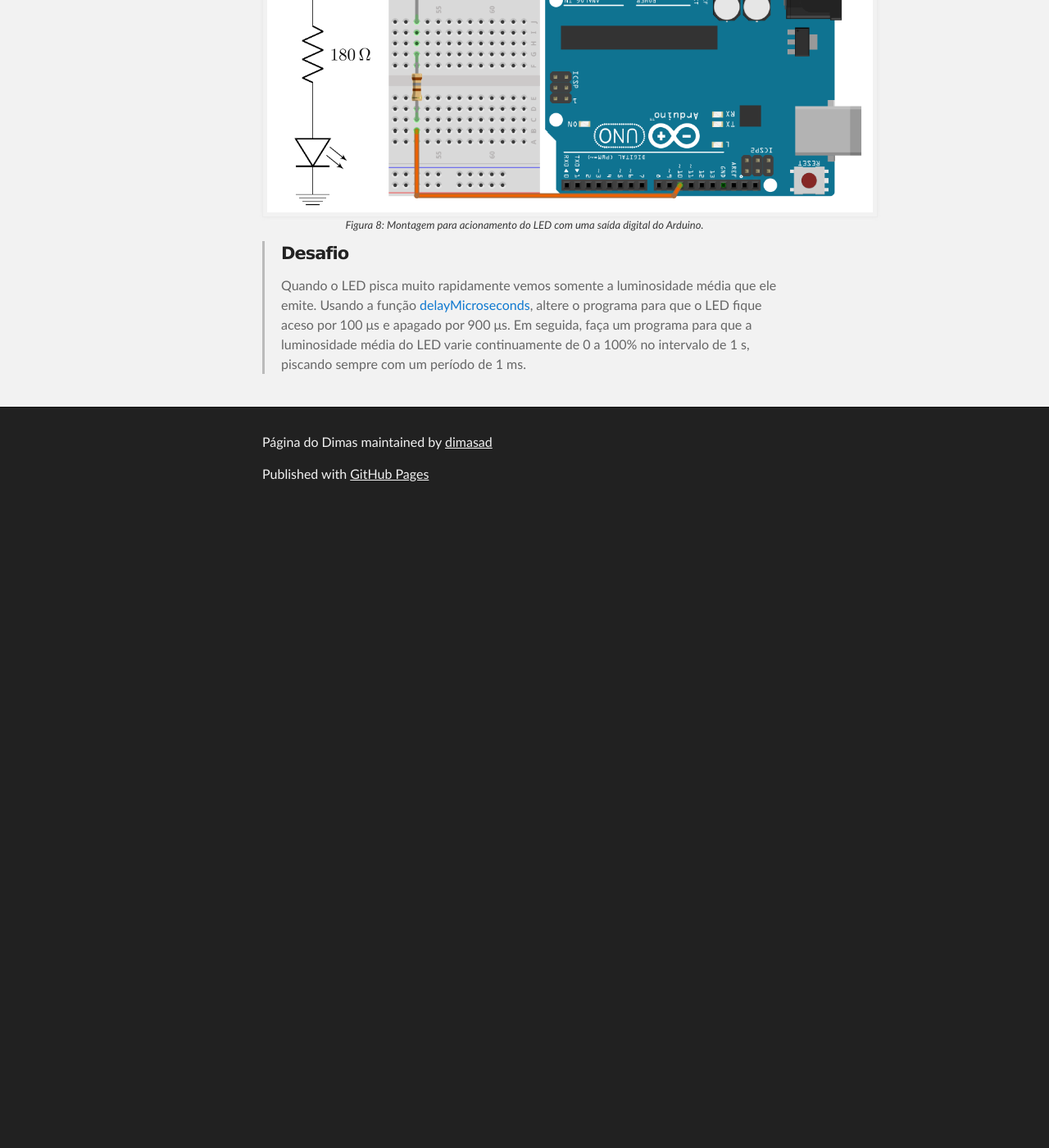
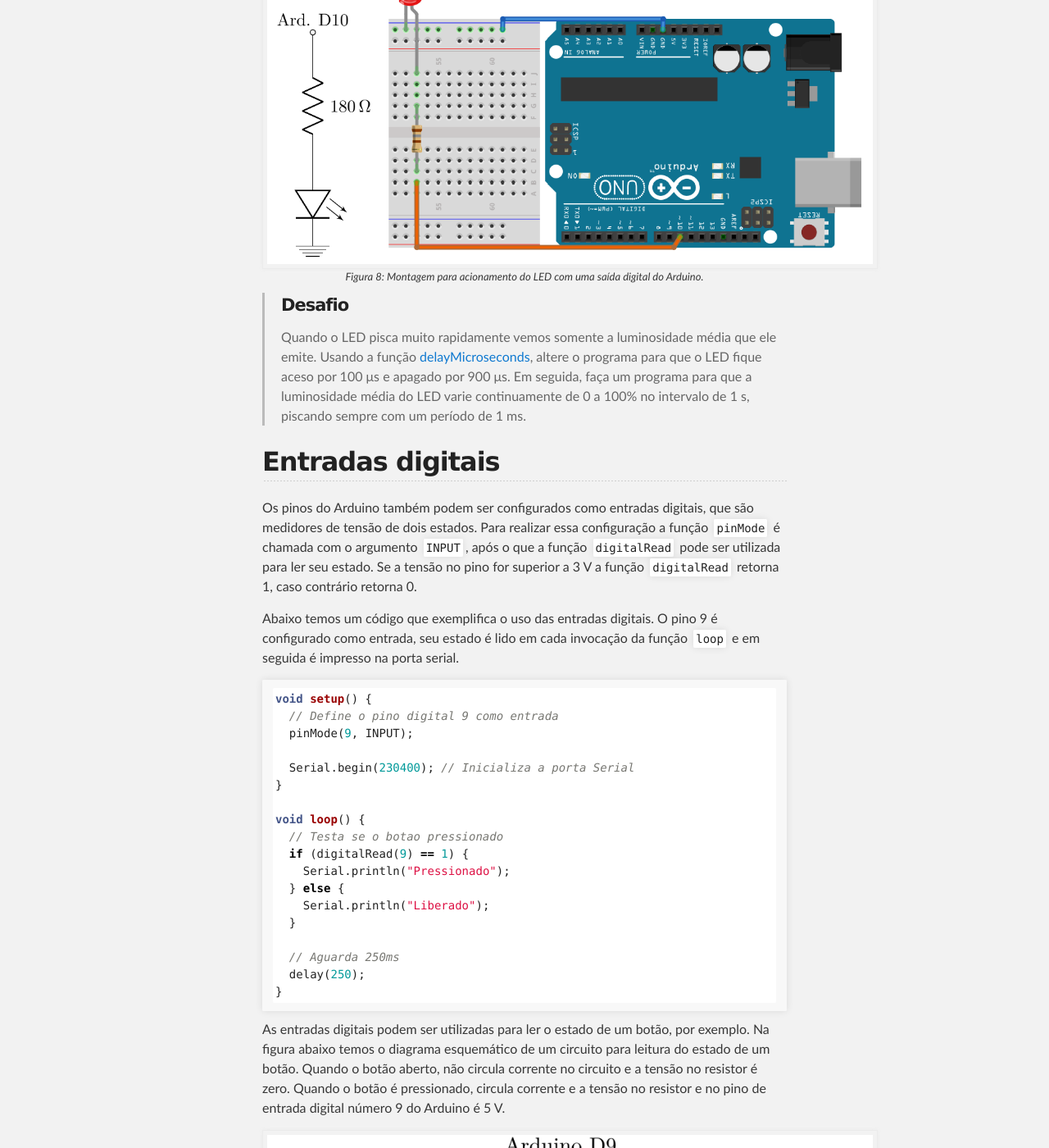
Before and after one commit to dimasad/dimasad.github.io.OLD, a Jekyll site: the page built from _eletronica/pratica1.md, in a window 1280 px wide and 1400 px high, scrolled down 7702 px. Shown: the whole window at 82% size. Built offline with Jekyll 4.4.1, drawn with Linux system fonts in a browser that asks for light colours; formulas are drawn with MathJax 3; before the commit the page ends 8327 px from its top, so only the background shows below that; some of the changed text lies outside the part shown.

Commit message:
Finalizando a prática 1.

````diff
--- a/_eletronica/pratica1.md
+++ b/_eletronica/pratica1.md
@@ -245,8 +245,8 @@ O LED deverá acender.
 O comportamento dos pinos do Arduino pode ser definido e controlado por
 software.
 Quando um pino é configurado como saída digital, ele se torna uma fonte de
-tensão que pode assumir dois valores: nívelo lógico baixo (0V) ou
-alto (5V).
+tensão que pode assumir dois valores: nívelo lógico baixo (0 V) ou
+alto (5 V).
 Neste procedimento, vamos utilizar uma saída digital do Arduino para acionar
 o LED.
 
@@ -294,6 +294,62 @@ void loop() {
 > programa para que a luminosidade média do LED varie continuamente de 0 a
 > 100% no intervalo de 1 s, piscando sempre com um período de 1 ms.
 
+Entradas digitais
+-----------------
+
+Os pinos do Arduino também podem ser configurados como entradas digitais,
+que são medidores de tensão de dois estados.
+Para realizar essa configuração a função `pinMode` é chamada com
+o argumento `INPUT`, após o que a função `digitalRead` pode
+ser utilizada para ler seu estado.
+Se a tensão no pino for superior a 3 V a função `digitalRead` retorna 1,
+caso contrário retorna 0.
+
+Abaixo temos um código que exemplifica o uso das entradas digitais.
+O pino 9 é configurado como entrada, seu estado é lido em cada invocação
+da função `loop` e em seguida é impresso na porta serial.
+
+```
+void setup() {
+  // Define o pino digital 9 como entrada
+  pinMode(9, INPUT);
+
+  Serial.begin(230400); // Inicializa a porta Serial
+}
+
+void loop() {
+  // Testa se o botao pressionado
+  if (digitalRead(9) == 1) {
+    Serial.println("Pressionado");
+  } else {
+    Serial.println("Liberado");
+  }
+
+  // Aguarda 250ms
+  delay(250);
+}
+```
+
+As entradas digitais podem ser utilizadas para ler o estado de um botão,
+por exemplo.
+Na figura abaixo temos o diagrama esquemático de um circuito
+para leitura do estado de um botão.
+Quando o botão aberto, não circula corrente no circuito e a tensão no resistor
+é zero.
+Quando o botão é pressionado, circula corrente e a tensão no resistor e no
+pino de entrada digital número 9 do Arduino é 5 V.
+
+{%
+   include figure.html
+   file="montagem_botao_schem.png"
+   caption="Montagem para teste das entradas digitais."
+%}
+
+> ### Desafio
+>
+> Monte o LED e o botão e configure o Arduino para que, quando o botão
+> estiver pressionado o LED apague e quando estiver liberado o LED acenda.
+
 
 [arduino.cc/en/Reference/]: http://arduino.cc/en/Reference/
 [arduino_uno]: /assets/images/arduino_uno.png
````
Also changed, not shown: assets/images/montagem_botao.png (added), assets/images/montagem_botao_schem.png (added).
